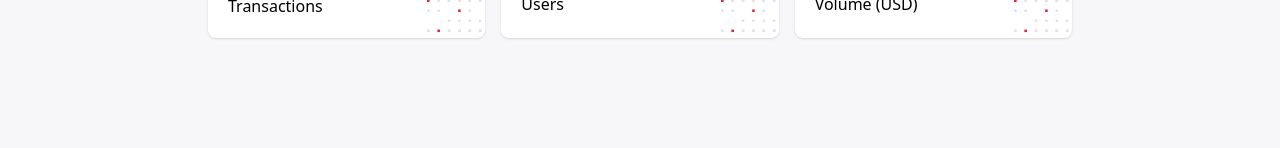
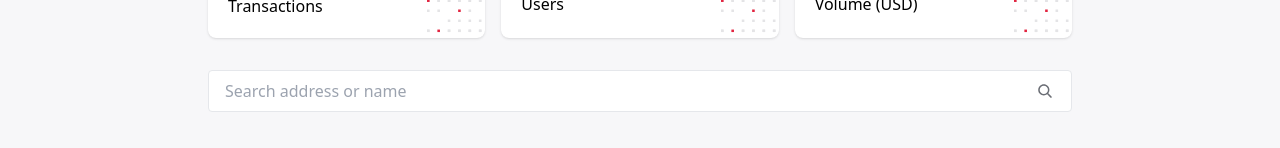
Before and after one commit to XP-NETWORK/bridge-explorer-ui, a React (Create React App) app: page / in a window 1280 px wide. Shown: the part 196-344 px from the top of the page. Built offline with nearby package versions, Linux system fonts and the light colour scheme.

Commit message:
add search bar

```diff
--- /dev/null
+++ b/src/components/SearchBar.tsx
@@ -0,0 +1,17 @@
+import { Container } from "./Container";
+import SearchIcon from "../assets/icons/search.svg";
+
+export const SearchBar = () => {
+  return (
+    <Container className="mt-8">
+      <form className="flex border px-4 py-2 bg-white rounded">
+        <input
+          type="search"
+          placeholder="Search address or name"
+          className="flex-1 bg-transparent focus:outline-none"
+        />
+        <img src={SearchIcon} alt="" />
+      </form>
+    </Container>
+  );
+};
--- a/src/pages/Explorer.tsx
+++ b/src/pages/Explorer.tsx
@@ -1,11 +1,13 @@
 import { ExplorerCards } from "../components/ExplorerCards";
 import { Navbar } from "../components/Navbar";
+import { SearchBar } from "../components/SearchBar";
 
 export const Explorer = () => {
   return (
     <div>
       <Navbar />
       <ExplorerCards />
+      <SearchBar />
     </div>
   );
 };
```
Also changed, not shown: src/assets/icons/search.svg (added).
